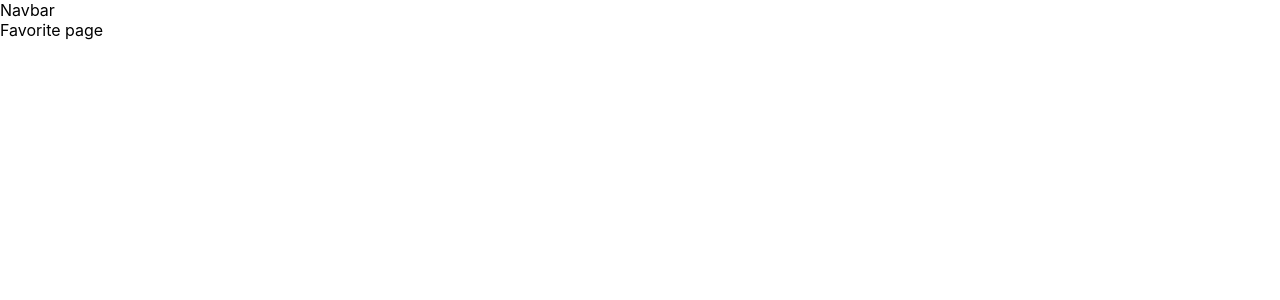
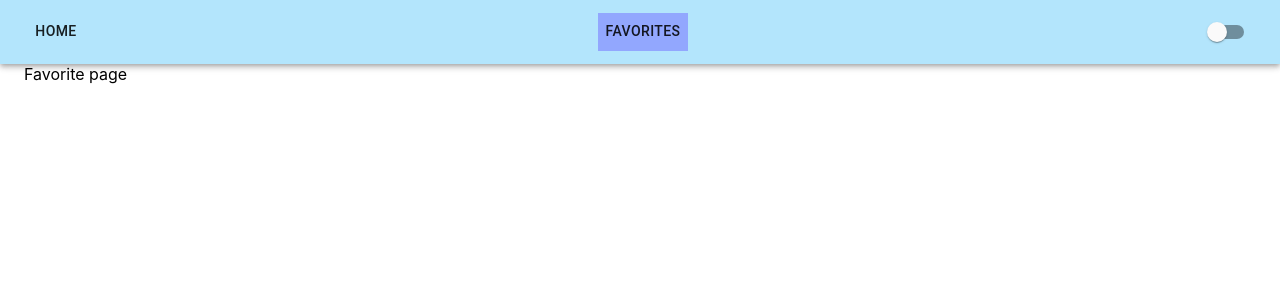
Before and after one commit to orlovse/Sergey-Orlov-11-01-2021, a React (Create React App) app: page /favorites in a window 1280 px wide. Shown: the top 300 px of the page. Built offline with nearby package versions, Linux system fonts and the light colour scheme.

Commit message:
add redux and switchTheme

```diff
--- a/src/App.js
+++ b/src/App.js
@@ -1,20 +1,38 @@
 import { Switch, Route } from "react-router-dom";
+import { connect } from "react-redux";
+import PropTypes from "prop-types";
+import { Container } from "@material-ui/core";
+import { ThemeProvider } from "@material-ui/core/styles";
+import { lightTheme, darkTheme } from "./theme";
+import { darkThemeSelector } from "./redux/selectors";
 import Navbar from "./components/navbar";
 import Home from "./pages/home";
 import Favorites from "./pages/favorites";
 import NotFoundPage from "./components/notFoundPage";
 
-function App() {
+function App({ isDarkTheme }) {
+  const currentTheme =
+    isDarkTheme === true ? { ...darkTheme } : { ...lightTheme };
   return (
+    <ThemeProvider theme={currentTheme}>
       <div className="App">
         <Navbar />
+        <Container>
           <Switch>
             <Route exact path="/" component={Home} />
             <Route exact path="/favorites" component={Favorites} />
             <Route path="/" component={NotFoundPage} />
           </Switch>
+        </Container>
       </div>
+    </ThemeProvider>
   );
 }
 
-export default App;
+App.propTypes = {
+  isDarkTheme: PropTypes.bool,
+};
+
+export default connect((state) => ({
+  isDarkTheme: darkThemeSelector(state),
+}))(App);
--- a/src/components/navbar/navbar.js
+++ b/src/components/navbar/navbar.js
@@ -1,9 +1,63 @@
-const Navbar = () => {
+import { connect } from "react-redux";
+import { NavLink } from "react-router-dom";
+import PropTypes from "prop-types";
+import AppBar from "@material-ui/core/AppBar";
+import Toolbar from "@material-ui/core/Toolbar";
+import { Button, Grid, Switch } from "@material-ui/core";
+import styles from "./navbar.module.css";
+import { darkThemeSelector } from "../../redux/selectors";
+import { switchDark } from "../../redux/actions";
+
+const Navbar = ({ darkTheme, switchDark }) => {
+  const links = [
+    { id: 1, name: "Home", link: "/" },
+    { id: 2, name: "Favorites", link: "/favorites" },
+  ];
+
+  const handleSwitch = () => {
+    console.log("currentTheme", darkTheme);
+    switchDark(!darkTheme);
+  };
+
+  const renderLinks = links.map(({ id, name, link }) => (
+    <NavLink
+      exact
+      key={id}
+      to={link}
+      className={styles.link}
+      activeClassName={styles.active}
+    >
+      <Button>{name}</Button>
+    </NavLink>
+  ));
+
   return (
     <>
-      <div>Navbar</div>
+      <AppBar position="static" color="primary">
+        <Toolbar>
+          <Grid container justify="space-between">
+            {renderLinks}
+            <Switch
+              checked={darkTheme}
+              onChange={handleSwitch}
+              name="checkedA"
+              inputProps={{ "aria-label": "secondary checkbox" }}
+            />
+          </Grid>
+        </Toolbar>
+      </AppBar>
     </>
   );
 };
 
-export default Navbar;
+Navbar.propTypes = {
+  darkTheme: PropTypes.bool,
+  switchDark: PropTypes.func,
+};
+
+export default connect(
+  (state) => ({
+    darkTheme: darkThemeSelector(state),
+  }),
+  { switchDark }
+)(Navbar);
--- /dev/null
+++ b/src/components/navbar/navbar.module.css
@@ -0,0 +1,7 @@
+.link {
+  text-decoration: none;
+}
+
+.active {
+  background-color: rgba(101, 83, 255, 0.425);
+}
--- a/src/index.js
+++ b/src/index.js
@@ -1,15 +1,20 @@
 import React from "react";
 import ReactDOM from "react-dom";
 import { BrowserRouter } from "react-router-dom";
+import { Provider } from "react-redux";
+
 import "./index.css";
 import App from "./App";
 import reportWebVitals from "./reportWebVitals";
+import store from "./redux/store";
 
 ReactDOM.render(
   <React.StrictMode>
-    <BrowserRouter>
-      <App />
-    </BrowserRouter>
+    <Provider store={store}>
+      <BrowserRouter>
+        <App />
+      </BrowserRouter>
+    </Provider>
   </React.StrictMode>,
   document.getElementById("root")
 );
--- /dev/null
+++ b/src/redux/actions.js
@@ -0,0 +1,6 @@
+import { SWITCH_DARK } from "./constants";
+
+export const switchDark = (type) => ({
+  type: SWITCH_DARK,
+  payload: { isDark: type },
+});
--- /dev/null
+++ b/src/redux/constants.js
@@ -0,0 +1 @@
+export const SWITCH_DARK = "SWITCH_DARK";
--- /dev/null
+++ b/src/redux/middleware/logger.js
@@ -0,0 +1,5 @@
+export default (store) => (next) => (action) => {
+  console.log("before :", store.getState());
+  console.log("action :", action);
+  next(action);
+};
--- /dev/null
+++ b/src/redux/reducer/index.js
@@ -0,0 +1,5 @@
+import { combineReducers } from "redux";
+
+import theme from "./theme";
+
+export default combineReducers({ theme });
--- /dev/null
+++ b/src/redux/reducer/theme.js
@@ -0,0 +1,18 @@
+import { SWITCH_DARK } from "../constants";
+
+const initialState = {
+  isDark: false,
+};
+
+export default (state = initialState, action) => {
+  const { type, payload } = action;
+  switch (type) {
+    case SWITCH_DARK:
+      return {
+        ...state,
+        isDark: payload.isDark,
+      };
+    default:
+      return state;
+  }
+};
--- /dev/null
+++ b/src/redux/selectors.js
@@ -0,0 +1 @@
+export const darkThemeSelector = (state) => state.theme.isDark;
--- /dev/null
+++ b/src/redux/store.js
@@ -0,0 +1,9 @@
+import { createStore, applyMiddleware } from "redux";
+import { composeWithDevTools } from "redux-devtools-extension";
+import reducer from "./reducer";
+import logger from "./middleware/logger";
+
+export default createStore(
+  reducer,
+  composeWithDevTools(applyMiddleware(logger))
+);
--- /dev/null
+++ b/src/theme.js
@@ -0,0 +1,25 @@
+import { createMuiTheme } from "@material-ui/core/styles";
+
+export const darkTheme = createMuiTheme({
+  palette: {
+    type: "dark",
+    primary: {
+      main: "#01579b",
+    },
+    secondary: {
+      main: "#01579b",
+    },
+  },
+});
+
+export const lightTheme = createMuiTheme({
+  type: "light",
+  palette: {
+    primary: {
+      main: "#b3e5fc",
+    },
+    secondary: {
+      main: "#b3e5fc",
+    },
+  },
+});
```
Lines whose indentation alone changed are shown as unchanged.
